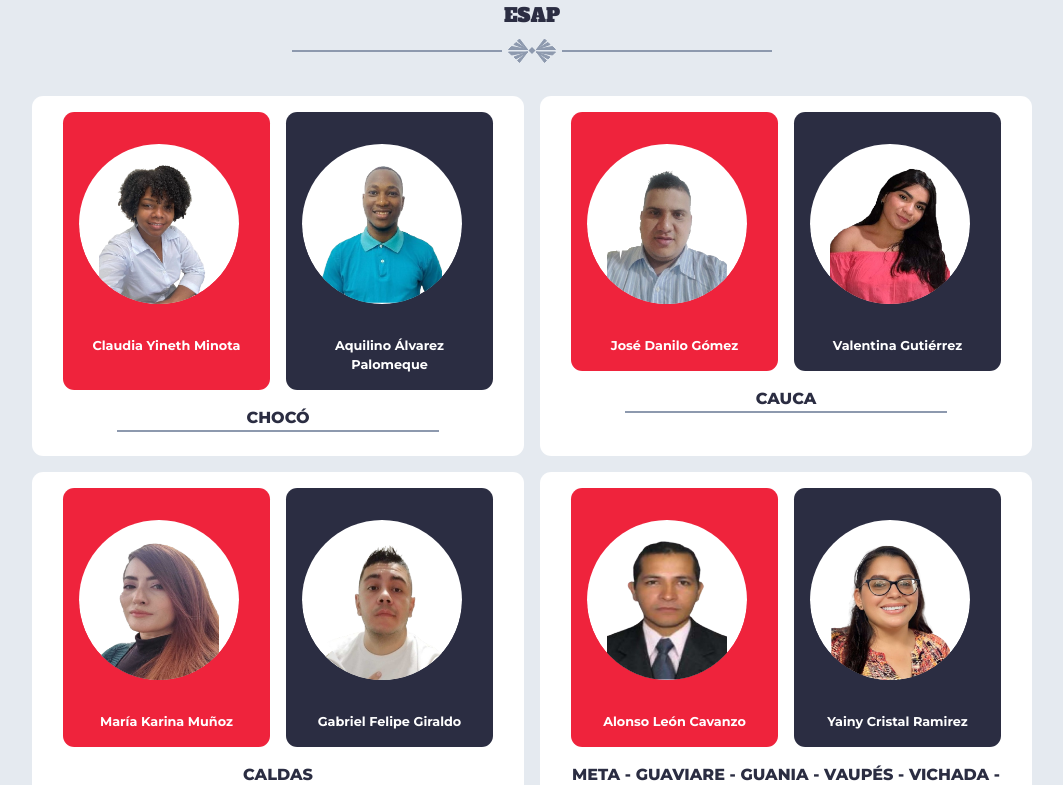
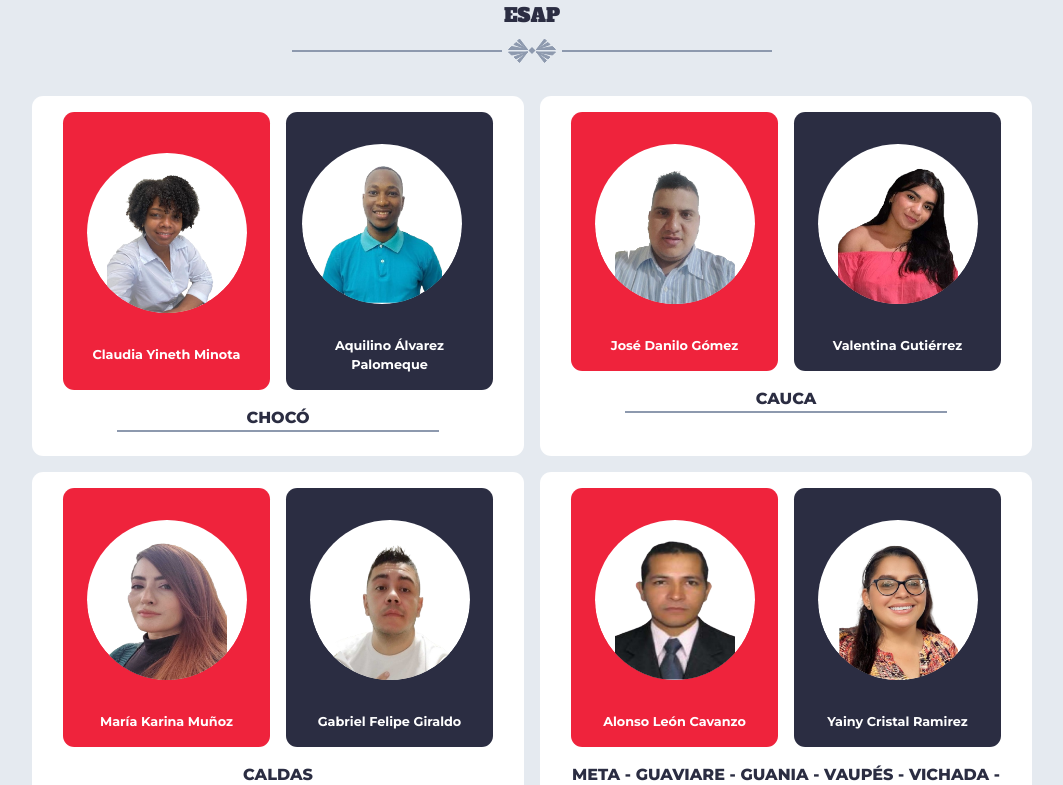
Before and after one commit to DanielGonzalezDev/consejo-daniela, a React (Vite) app: page / in a window 1280 px wide. Shown: the part 1491-2276 px from the top of the page, without its empty margins (108-1171 px from the left). Built offline with nearby package versions, Linux system fonts and the light colour scheme.

Commit message:
fix responsive electoral card

```diff
--- a/src/components/electoralCard/electoralCard.css
+++ b/src/components/electoralCard/electoralCard.css
@@ -14,6 +14,8 @@
     border-radius: var(--rounded-1);
     padding: 1rem;
     width: 45%;
+    display: grid;
+    place-content: center;
 }
 
 .electoral-card__avatar--primary {
```
